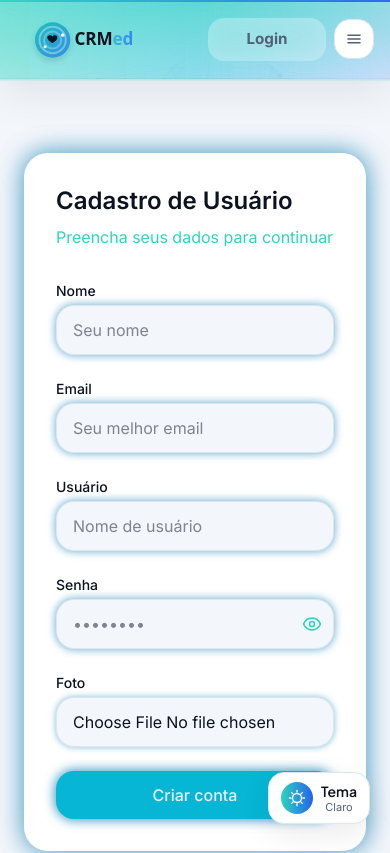
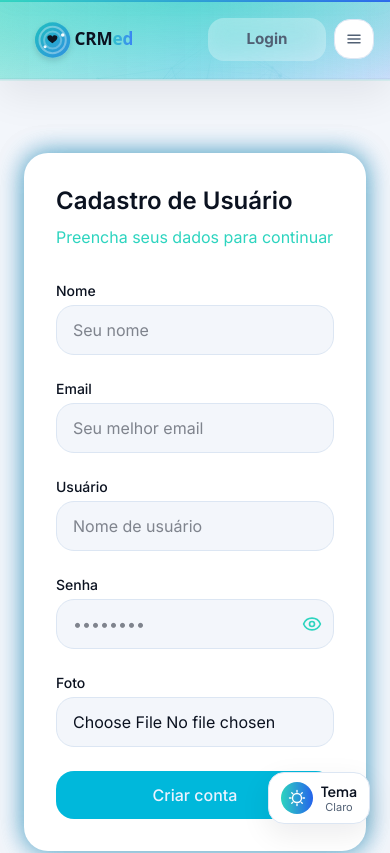
Before and after one commit to Grupo-02-Turma-JavaScript-10/CRM_clinica_front, a React (Vite) app: page /cadastro in a window 390 px wide. Shown: the top 853 px of the page. Built offline with nearby package versions, Linux system fonts and the light colour scheme.

Commit message:
feat: uniformização de Sobre Nós, consultas, especialidades, login e cadastro quanto às fontes; melhorias visuais no login e cadastro

```diff
--- a/src/pages/cadastro/Cadastro.tsx
+++ b/src/pages/cadastro/Cadastro.tsx
@@ -1,19 +1,14 @@
 import { useState } from "react";
 import { Eye, EyeOff } from "lucide-react";
-
 
 function Cadastro() {
   const [showPassword, setShowPassword] = useState(false);
 
   return (
     <section
-      className="font-sans min-h-screen flex items-center justify-center px-6 relative"
+      className="min-h-screen flex items-center justify-center px-6 relative"
       style={{ backgroundColor: "var(--bg)" }}
     >
-
-
-
-
       <div
         className="w-full max-w-6xl rounded-3xl overflow-hidden shadow-xl"
         style={{
@@ -23,7 +18,6 @@ function Cadastro() {
         }}
       >
         <div className="grid grid-cols-1 md:grid-cols-2">
-
           <div className="relative hidden md:block">
             <img
               src="https://images.unsplash.com/photo-1521737604893-d14cc237f11d"
@@ -32,105 +26,101 @@ function Cadastro() {
             />
 
             <div className="absolute inset-0 bg-[var(--surface)]/80 flex flex-col justify-center p-12">
-              <h2
-                className="text-4xl font-semibold mb-6 leading-tight"
-                style={{ color: "var(--text)" }}
-              >
+              <h2 className="text-4xl font-semibold mb-6 leading-tight text-[var(--text)]">
                 Crie sua conta <br /> em poucos minutos
               </h2>
 
-              <p className="text-lg max-w-md" style={{ color: "var(--accent)" }}>
-                Veja na prática como nossa plataforma pode transformar
-                seu dia a dia e facilitar sua rotina.
+              <p className="text-lg max-w-md text-[var(--accent)]">
+                Veja na prática como nossa plataforma pode transformar seu dia a
+                dia e facilitar sua rotina.
               </p>
             </div>
           </div>
 
-
-          <div className="font-sans p-8 sm:p-12">
-            <h3
-              className="text-2xl font-semibold mb-2"
-              style={{ color: "var(--text)" }}
-            >
+          <div className="p-8 sm:p-12">
+            <h3 className="text-2xl font-semibold mb-2 text-[var(--text)]">
               Cadastro de Usuário
             </h3>
-            <p className="mb-8" style={{ color: "var(--accent)" }}>
+            <p className="mb-8 text-[var(--accent)]">
               Preencha seus dados para continuar
             </p>
 
             <form className="space-y-6">
 
               <div>
-                <label
-                  className="block text-sm font-medium mb-1"
-                  style={{ color: "var(--text)" }}
-                >
+                <label className="block text-sm font-medium mb-1 text-[var(--text)]">
                   Nome
                 </label>
                 <input
                   type="text"
                   placeholder="Seu nome"
-                  className="w-full px-4 py-3 rounded-lg border focus:outline-none focus:ring-2"
-                  style={{
-                    backgroundColor: "var(--bg)",
-                    color: "var(--text)",
-                    borderColor: "var(--border)",
-                    boxShadow:
-                      "0 0 8px rgba(13, 148, 136, 0.4), 0 0 8px rgba(59, 130, 246, 0.4)",
-                  }}
+                  className="
+                    w-full px-4 py-3 rounded-lg border
+                    bg-[var(--bg)] text-[var(--text)]
+                    border-[var(--border)]
+                    transition-all duration-300
+
+                    hover:border-[var(--accent)]
+                    hover:shadow-[0_0_14px_var(--accent)]
+
+                    focus-visible:outline-none
+                    focus-visible:border-[var(--accent)]
+                    focus-visible:shadow-[0_0_18px_var(--accent)]
+                  "
                 />
               </div>
 
 
               <div>
-                <label
-                  className="block text-sm font-medium mb-1"
-                  style={{ color: "var(--text)" }}
-                >
+                <label className="block text-sm font-medium mb-1 text-[var(--text)]">
                   Email
                 </label>
                 <input
                   type="email"
                   placeholder="Seu melhor email"
-                  className="w-full px-4 py-3 rounded-lg border focus:outline-none focus:ring-2"
-                  style={{
-                    backgroundColor: "var(--bg)",
-                    color: "var(--text)",
-                    borderColor: "var(--border)",
-                    boxShadow:
-                      "0 0 8px rgba(13, 148, 136, 0.4), 0 0 8px rgba(59, 130, 246, 0.4)",
-                  }}
+                  className="
+                    w-full px-4 py-3 rounded-lg border
+                    bg-[var(--bg)] text-[var(--text)]
+                    border-[var(--border)]
+                    transition-all duration-300
+
+                    hover:border-[var(--accent)]
+                    hover:shadow-[0_0_14px_var(--accent)]
+
+                    focus-visible:outline-none
+                    focus-visible:border-[var(--accent)]
+                    focus-visible:shadow-[0_0_18px_var(--accent)]
+                  "
                 />
               </div>
 
 
               <div>
-                <label
-                  className="block text-sm font-medium mb-1"
-                  style={{ color: "var(--text)" }}
-                >
+                <label className="block text-sm font-medium mb-1 text-[var(--text)]">
                   Usuário
                 </label>
                 <input
                   type="text"
                   placeholder="Nome de usuário"
-                  className="w-full px-4 py-3 rounded-lg border focus:outline-none focus:ring-2"
-                  style={{
-                    backgroundColor: "var(--bg)",
-                    color: "var(--text)",
-                    borderColor: "var(--border)",
-                    boxShadow:
-                      "0 0 8px rgba(13, 148, 136, 0.4), 0 0 8px rgba(59, 130, 246, 0.4)",
-                  }}
+                  className="
+                    w-full px-4 py-3 rounded-lg border
+                    bg-[var(--bg)] text-[var(--text)]
+                    border-[var(--border)]
+                    transition-all duration-300
+
+                    hover:border-[var(--accent)]
+                    hover:shadow-[0_0_14px_var(--accent)]
+
+                    focus-visible:outline-none
+                    focus-visible:border-[var(--accent)]
+                    focus-visible:shadow-[0_0_18px_var(--accent)]
+                  "
                 />
               </div>
 
 
               <div>
-                <label
-                  className="block text-sm font-medium mb-1"
-                  style={{ color: "var(--text)" }}
-                >
+                <label className="block text-sm font-medium mb-1 text-[var(--text)]">
                   Senha
                 </label>
 
@@ -138,66 +128,71 @@ function Cadastro() {
                   <input
                     type={showPassword ? "text" : "password"}
                     placeholder="••••••••"
-                    className="w-full px-4 py-3 pr-12 rounded-lg border focus:outline-none focus:ring-2"
-                    style={{
-                      backgroundColor: "var(--bg)",
-                      color: "var(--text)",
-                      borderColor: "var(--border)",
-                      boxShadow:
-                        "0 0 8px rgba(13, 148, 136, 0.4), 0 0 8px rgba(59, 130, 246, 0.4)",
-                    }}
+                    className="
+                      w-full px-4 py-3 pr-12 rounded-lg border
+                      bg-[var(--bg)] text-[var(--text)]
+                      border-[var(--border)]
+                      transition-all duration-300
+
+                      hover:border-[var(--accent)]
+                      hover:shadow-[0_0_14px_var(--accent)]
+
+                      focus-visible:outline-none
+                      focus-visible:border-[var(--accent)]
+                      focus-visible:shadow-[0_0_18px_var(--accent)]
+                    "
                   />
 
                   <button
                     type="button"
                     onClick={() => setShowPassword(!showPassword)}
-                    className="absolute right-3 top-1/2 -translate-y-1/2"
-                    style={{ color: "var(--accent)" }}
+                    className="absolute right-3 top-1/2 -translate-y-1/2 text-[var(--accent)]"
                   >
                     {showPassword ? <EyeOff size={20} /> : <Eye size={20} />}
                   </button>
                 </div>
               </div>
 
+
               <div>
-                <label
-                  className="block text-sm font-medium mb-1"
-                  style={{ color: "var(--text)" }}
-                >
+                <label className="block text-sm font-medium mb-1 text-[var(--text)]">
                   Foto
                 </label>
                 <input
                   type="file"
-                  className="w-full px-4 py-3 rounded-lg border"
-                  style={{
-                    backgroundColor: "var(--bg)",
-                    color: "var(--text)",
-                    borderColor: "var(--border)",
-                    boxShadow:
-                      "0 0 6px rgba(13, 148, 136, 0.3), 0 0 6px rgba(59, 130, 246, 0.3)",
-                  }}
+                  className="
+                    w-full px-4 py-3 rounded-lg border
+                    bg-[var(--bg)] text-[var(--text)]
+                    border-[var(--border)]
+                    transition-all duration-300
+
+                    hover:border-[var(--accent)]
+                    hover:shadow-[0_0_12px_var(--accent)]
+
+                    focus-visible:outline-none
+                    focus-visible:border-[var(--accent)]
+                    focus-visible:shadow-[0_0_16px_var(--accent)]
+                  "
                 />
               </div>
 
+              <button
+              type="submit"
+              className="
+               w-full py-3 rounded-lg font-medium
+               bg-cyan-500 text-[#EAF2FF]
+               transition-all duration-300
 
-              <button
-                type="submit"
-                className="w-full py-3 rounded-lg font-medium transition shadow-md"
-                style={{
-                  backgroundColor: "#06B6D4",
-                  color: "#EAF2FF",
-                  boxShadow:
-                    "0 0 12px rgba(13, 148, 136, 0.6), 0 0 12px rgba(59, 130, 246, 0.6)",
-                }}
-                onMouseEnter={(e) =>
-                  (e.currentTarget.style.backgroundColor = "#0891B2")
-                }
-                onMouseLeave={(e) =>
-                  (e.currentTarget.style.backgroundColor = "#06B6D4")
-                }
-              >
-                Criar conta
-              </button>
+              hover:bg-cyan-600
+                 hover:shadow-[0_0_18px_rgba(13,148,136,0.8)]
+
+               focus-visible:outline-none
+               focus-visible:shadow-[0_0_22px_rgba(13,148,136,1)]
+               "
+               >
+               Criar conta
+                  </button>
+
             </form>
           </div>
         </div>
```
Also changed, not shown: src/components/consulta/listaconsulta/ListaConsulta.tsx (+9 -7 lines), src/components/especialidade/listaespecialidades/ListaEspecialidades.tsx (+5 -3 lines), src/pages/login/Login.tsx (+63 -86 lines), src/pages/sobrenos/Sobrenos.tsx (+13 -14 lines).
